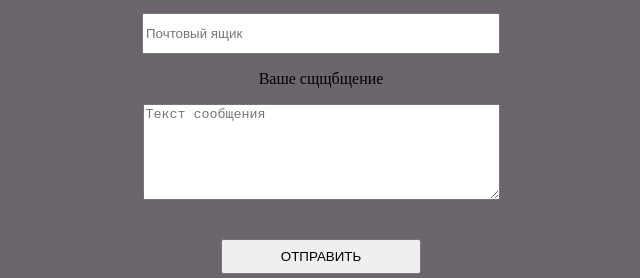
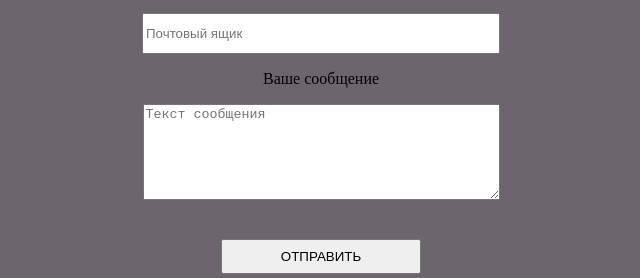
Before and after one commit to Lndqw12/as7bzx92dd.github.io, a plain HTML site: page index.html in a window 1280 px wide. Shown: the part 5399-5677 px from the top of the page, 319-959 px from the left. Drawn offline with Linux system fonts and the light colour scheme.

Commit message:
site v45

```diff
--- a/index.html
+++ b/index.html
@@ -230,7 +230,7 @@
     <p>Ваш почтовый ящик</p>
     <input type="text" name="_replyto" placeholder="Почтовый ящик" />
     <input type="hidden" name="_next" value="http://as7bzx92dd.github.io" />
-    <p>Вашe сщщбщение</p>
+    <p>Вашe сообщение</p>
     <textarea rows= "6" cols= "42" name= "message" placeholder="Текст сообщения"></textarea>
     </div>
 
```
